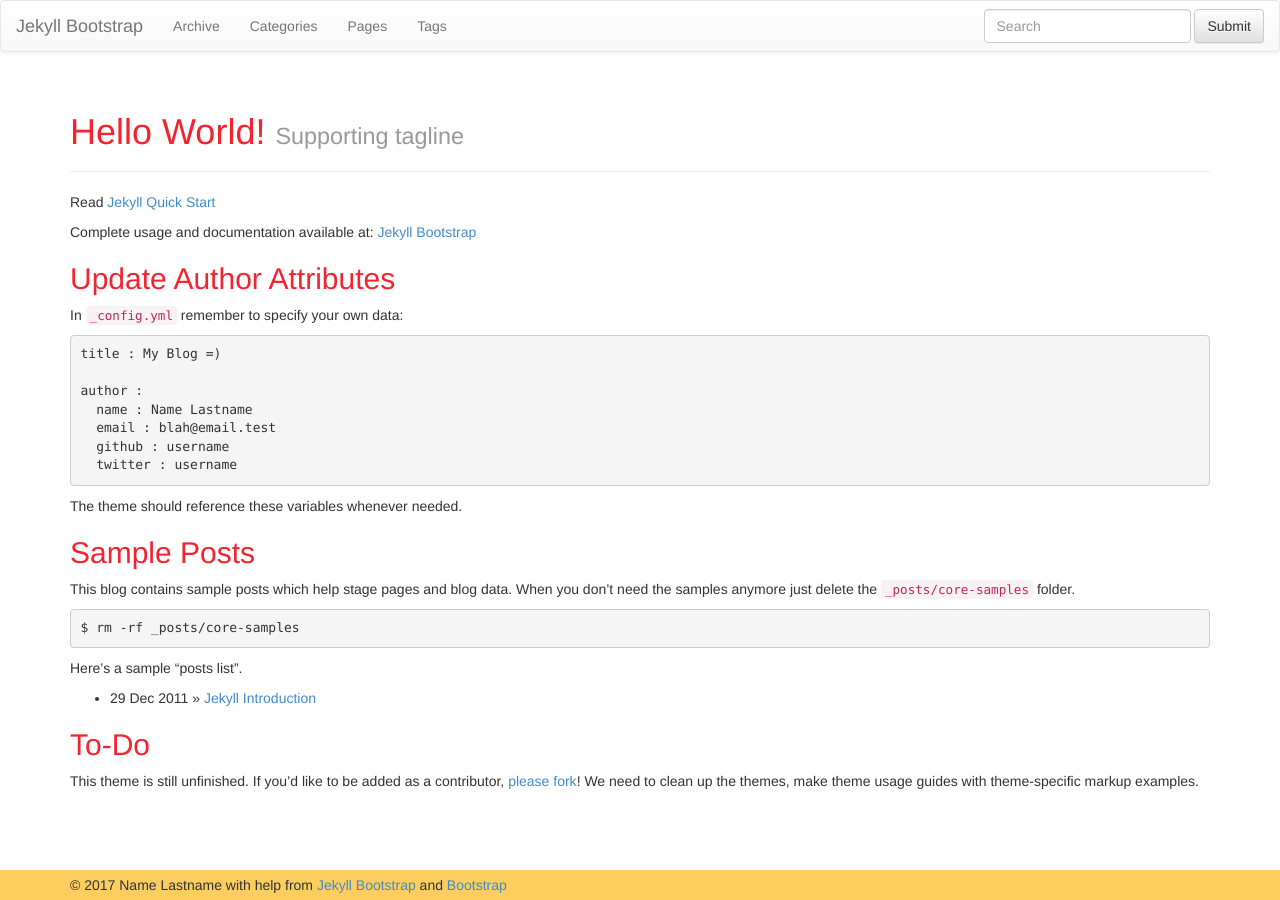
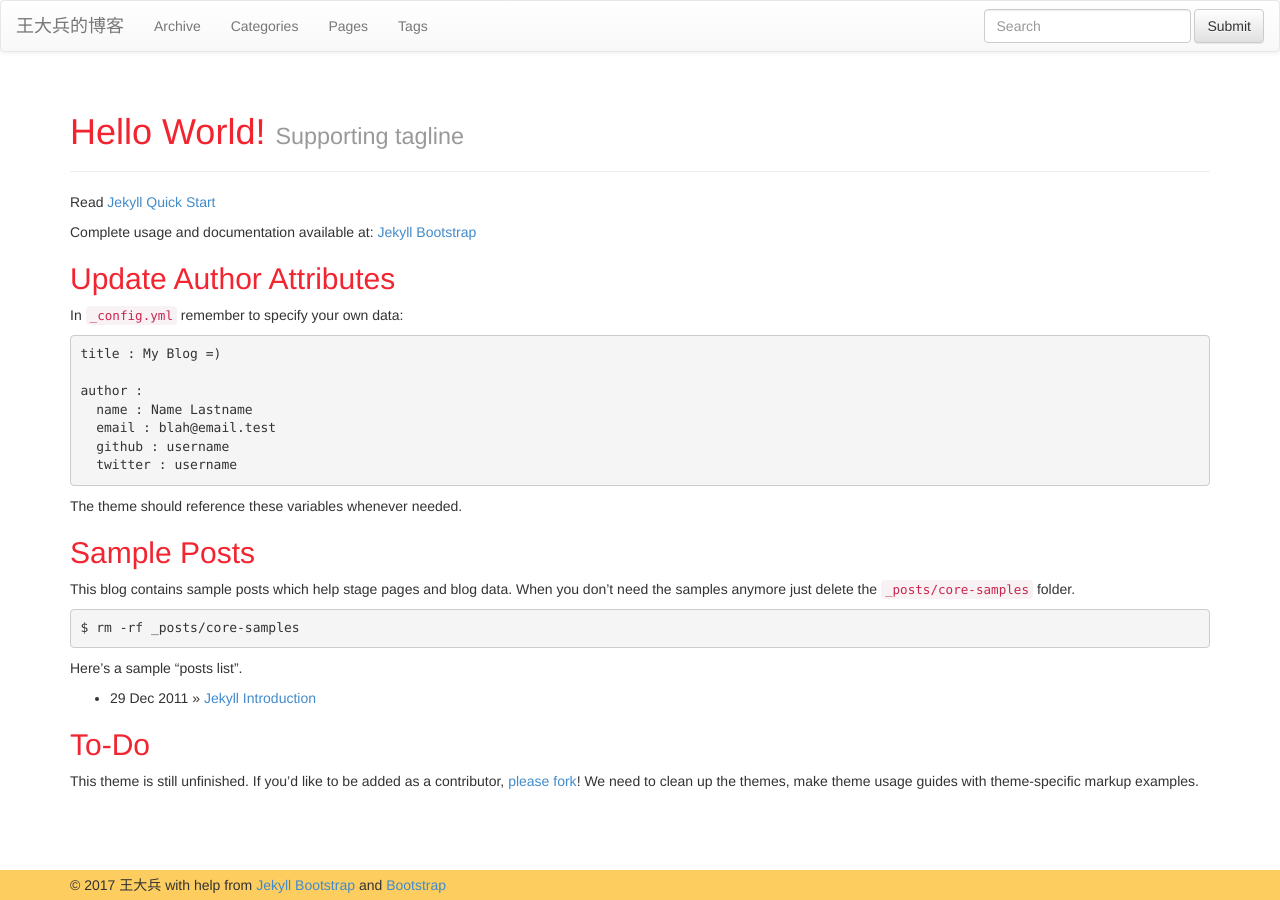
Before and after one commit to wangdabing/wangdabing.github.io, a Jekyll site: the page built from index.md, in a window 1280 px wide. Built offline with Jekyll 4.4.1, drawn with Linux system fonts in a browser that asks for light colours; nearby versions of some CDN libraries.

Commit message:
Update _config.yml
fixing-highlighting-errors and set author

```diff
--- a/_config.yml
+++ b/_config.yml
@@ -3,19 +3,19 @@
 permalink: /:categories/:year/:month/:day/:title
 
 exclude: [".rvmrc", ".rbenv-version", "README.md", "Rakefile", "changelog.md"]
-highlighter: pygments
+highlighter: rouge
 
 # Themes are encouraged to use these universal variables
 # so be sure to set them if your theme uses them.
 #
-title : Jekyll Bootstrap
+title : 王大兵的博客
 tagline: Site Tagline
 author :
-  name : Name Lastname
-  email : blah@email.test
-  github : username
-  twitter : username
-  feedburner : feedname
+  name : 王大兵
+  email : wangdabing_nj@qq.com
+  github : wangdabing
+  twitter : wangdabing
+  feedburner : wangdabing
 
 # The production_url is only used when full-domain names are needed
 # such as sitemap.txt
```
